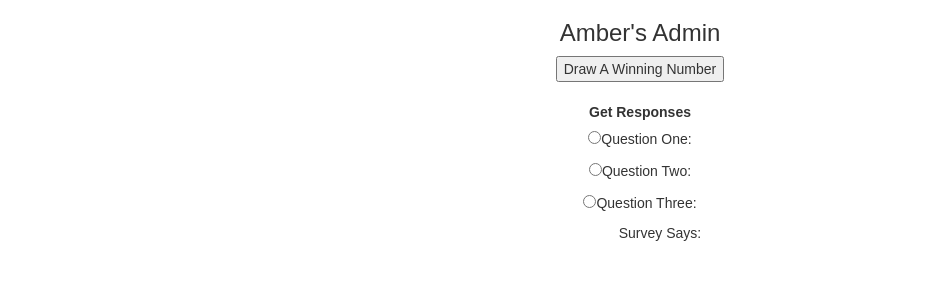
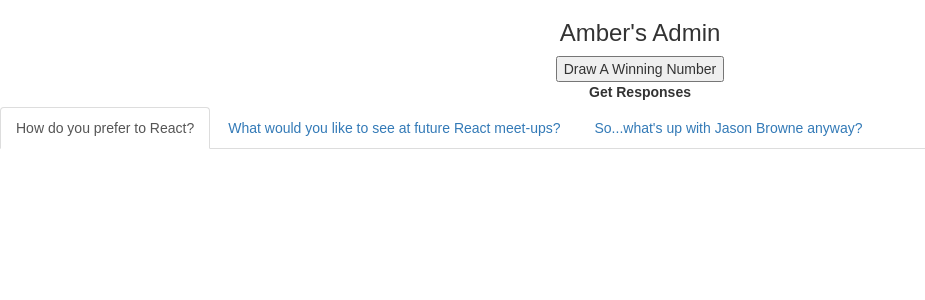
Before and after one commit to maigen/raffleSurvey, a React (Create React App) app: page /ambin in a window 1280 px wide. Shown: the top 300 px of the page, without its empty margins (0-925 px from the left). Built offline with nearby package versions, Linux system fonts and the light colour scheme.

Commit message:
add bootstrap Tabs to ambIn component to use questions as tab choices

```diff
--- a/src/AmbIn.js
+++ b/src/AmbIn.js
@@ -1,31 +1,25 @@
 import React, { Component } from 'react';
+import { Tabs, Tab } from 'react-bootstrap';
 
 class AmbIn extends Component {
   render() {
+    const tabs = [];
+
+    this.props.questions.forEach(function(q, i) {
+      tabs.push(<Tab key={i+1} eventKey={i+1} title={q}></Tab>);
+    });
+
     return (
       <div>
         <h3>Amber's Admin</h3>
         <button>Draw A Winning Number</button>
-        <h1></h1>
 
         <div>
-          <form>
-            <label>Get Responses</label>
-            <p>
-              <input name="responses" type="radio" />
-              Question One:
-            </p>
-            <p>
-              <input name="responses" type="radio" />
-              Question Two:
-            </p>
-            <p>
-              <input name="responses" type="radio" />
-              Question Three:
-            </p>
-          </form>
+          <label>Get Responses</label>
+          <Tabs id="surveyQuestions">
+            {tabs}
+          </Tabs>
 
-          <ul>Survey Says:</ul>
         </div>
       </div>
     )
--- a/src/App.js
+++ b/src/App.js
@@ -12,6 +12,7 @@ class App extends Component {
       "What would you like to see at future React meet-ups?",
       "So...what's up with Jason Browne anyway?"
     ],
+      allQuestions = JSON.parse(JSON.stringify(questions)),
       randNum = Math.floor(Math.random() * questions.length),
       firstQuest = questions.splice(randNum, 1);
     return (
@@ -22,7 +23,9 @@ class App extends Component {
               <Landing question={firstQuest}/>
             }/>
             <Route path="/ticket" component={Ticket}/>
-            <Route path="/ambin" component={AmbIn}/>
+            <Route path="/ambin" render={() =>
+              <AmbIn questions={allQuestions}/>
+            }/>
           </div>
         </Router>
       </div>
```
